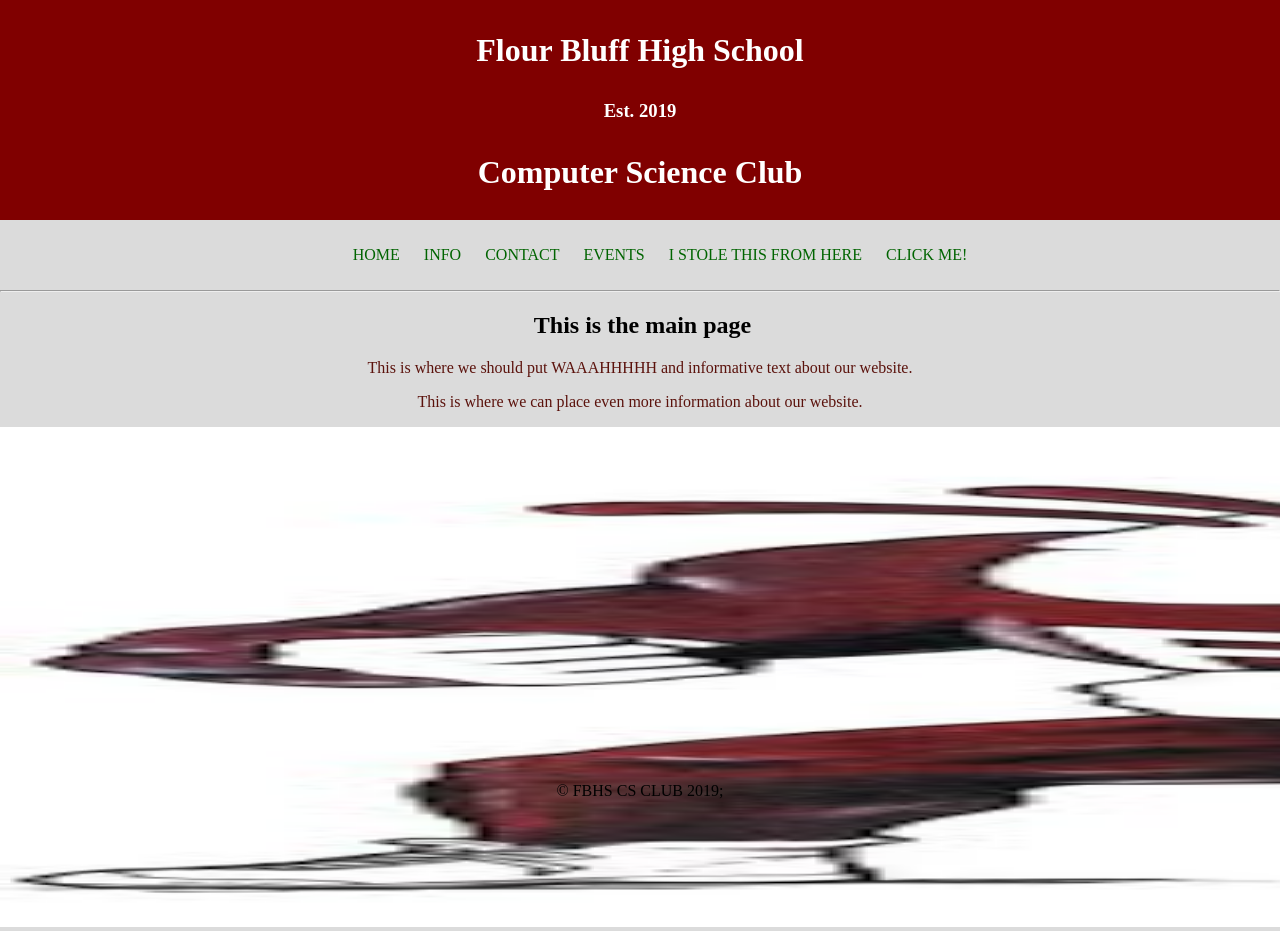
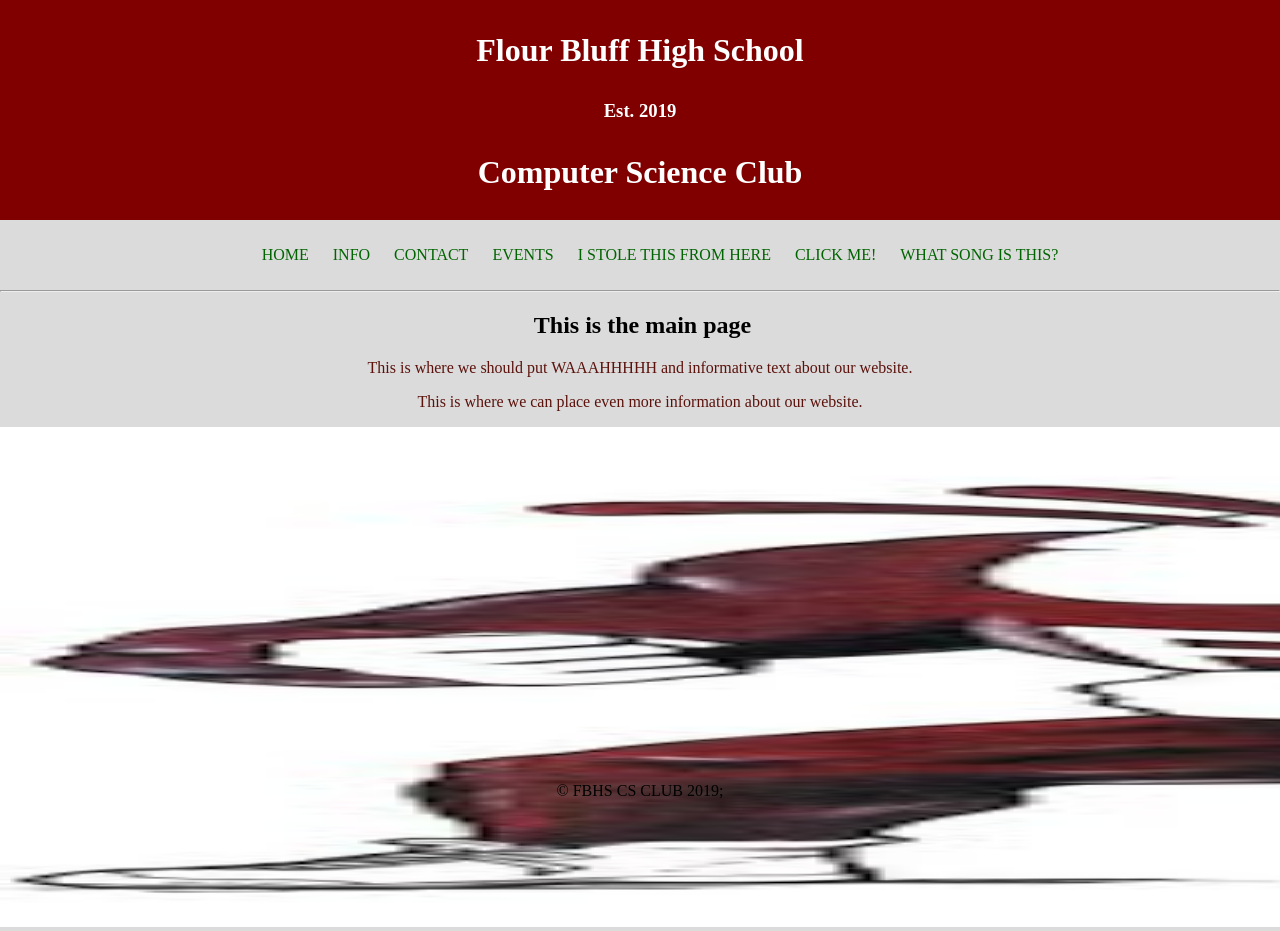
Before and after one commit to FBHSCS/fbhscs.github.io, a plain HTML site: page index.html in a window 1280 px wide. Shown: the top 931 px of the page. Drawn offline with Linux system fonts and the light colour scheme.

Commit message:
new link added to navigation bar

```diff
--- a/index.html
+++ b/index.html
@@ -14,6 +14,7 @@
                 <li class="nav"><a href="events.html">EVENTS</a></li>
                 <li class="nav"><a href="https://owlcation.com/stem/Basic-Web-Design-With-HTML-CSS">I STOLE THIS FROM HERE</a></li>
                 <li class="nav"><a href="https://youtu.be/dQw4w9WgXcQ">CLICK ME!</a></li>
+		<li class="nav"><a href="https://www.youtube.com/watch?v=y6120QOlsfU">WHAT SONG IS THIS?</a></li>
             </ul>
             <hr>
         </div>
```
